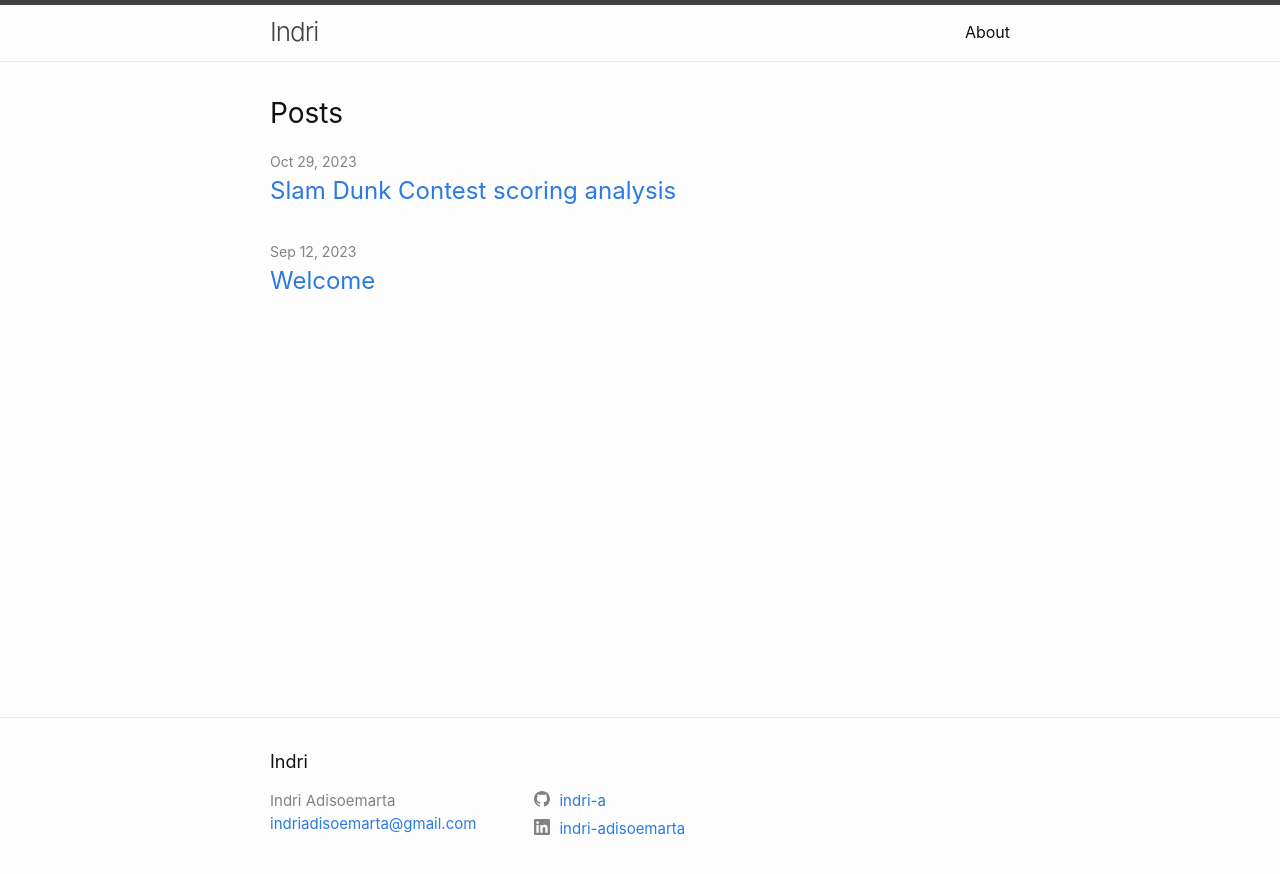
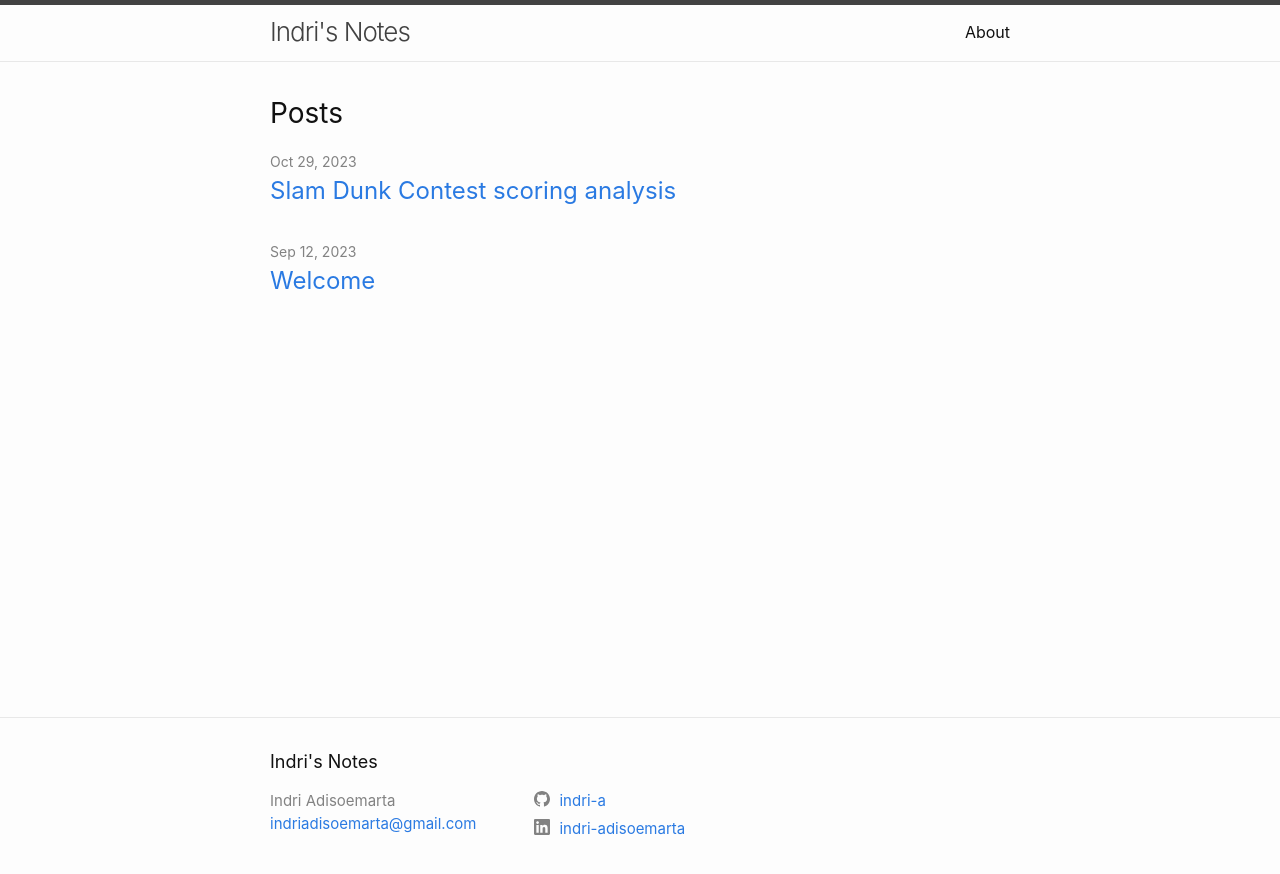
Before and after one commit to indri-a/indri-a.github.io, a Jekyll site: the page built from index.md, in a window 1280 px wide. Shown: the top 874 px of the page. Built offline with Jekyll 4.4.1, drawn with Linux system fonts in a browser that asks for light colours.

Commit message:
Updated title and Gemfile.

```diff
--- a/_config.yml
+++ b/_config.yml
@@ -13,11 +13,11 @@
 # you will see them accessed via {{ site.title }}, {{ site.email }}, and so on.
 # You can create any custom variable you would like, and they will be accessible
 # in the templates via {{ site.myvariable }}.
-title: Indri
+title: Indri's Notes
 author: Indri Adisoemarta
 email: indriadisoemarta@gmail.com
 description: >- # this means to ignore newlines until "baseurl:"
-  Hi, I'm Indri.
+
 baseurl: "" # the subpath of your site, e.g. /blog
 url: "https://indri-a.github.io" # the base hostname & protocol for your site, e.g. http://example.com
 # twitter_username: jekyllrb
```
Also changed, not shown: Gemfile.lock.
